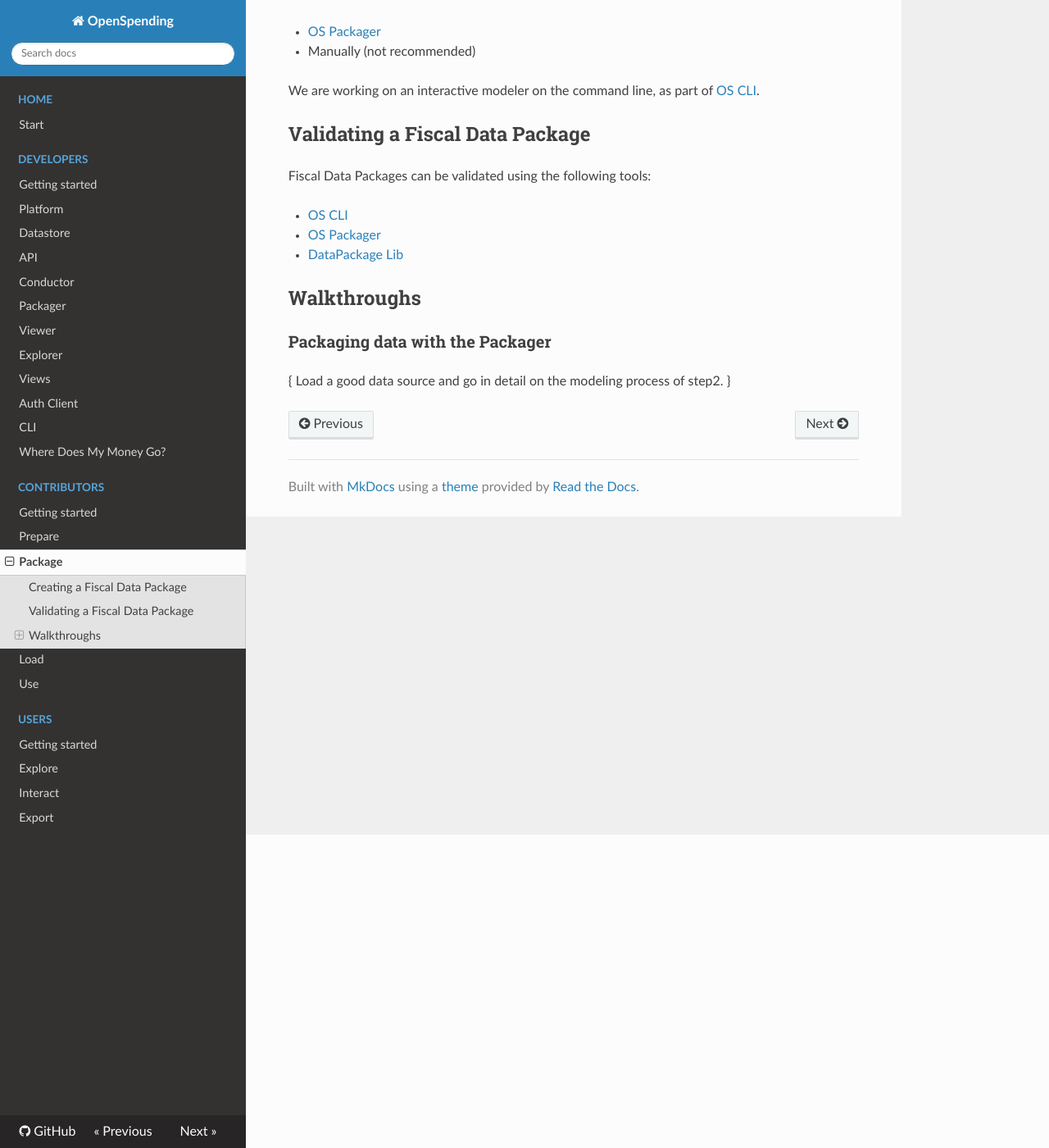
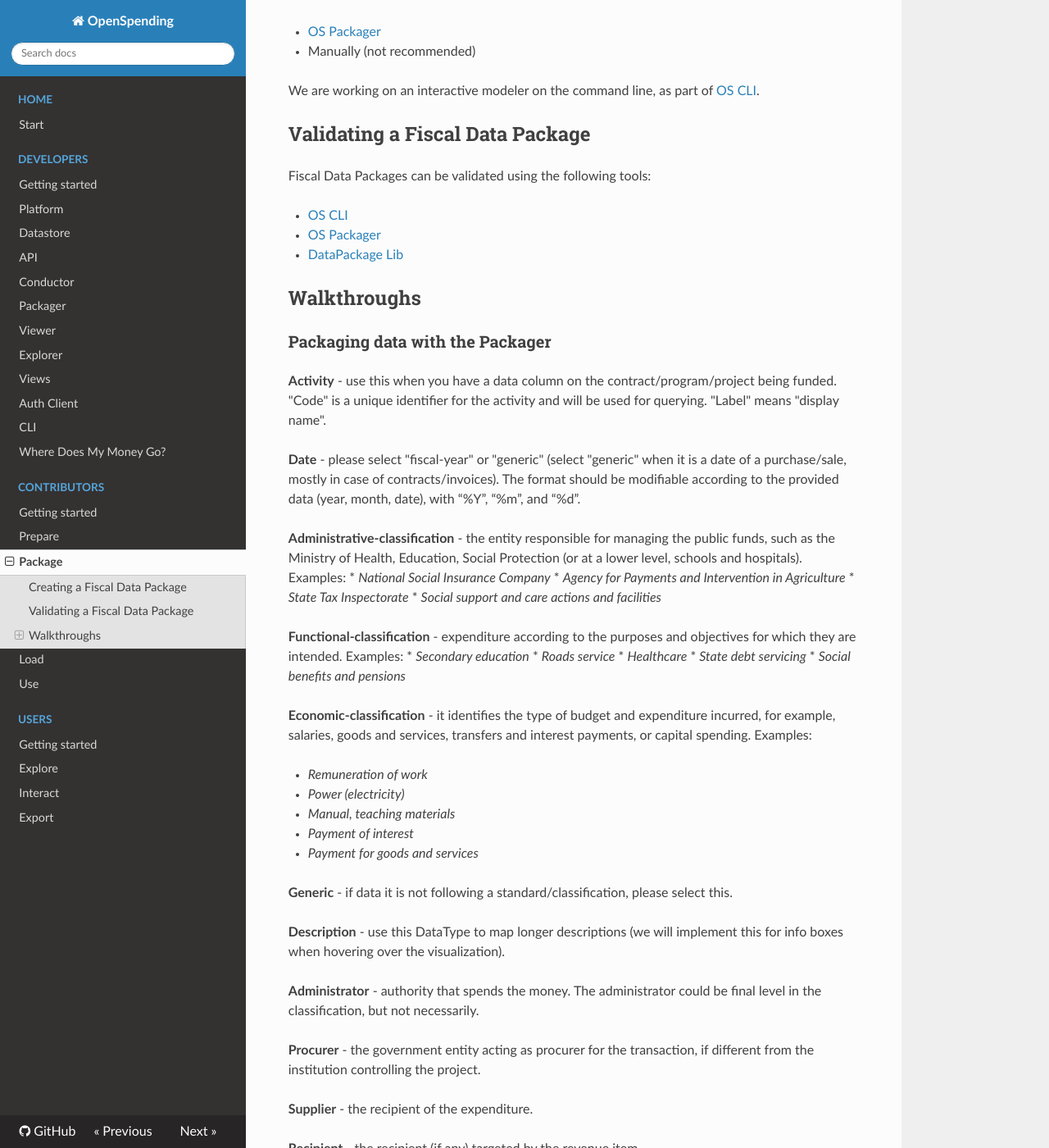
Before and after one commit to openspending/docs, an MkDocs documentation site: the page built from docs/contributors/package.md, in a window 1280 px wide and 1400 px high, scrolled down 382 px. Shown: the whole window at 82% size. Built offline with MkDocs 1.6.1, drawn with Linux system fonts in a browser that asks for light colours; nearby versions of some CDN libraries; old or Windows-style settings are respelled for this version of MkDocs; some of the changed text lies outside the part shown.

Commit message:
Update proposal

```diff
--- a/docs/contributors/package.md
+++ b/docs/contributors/package.md
@@ -23,8 +23,56 @@ Fiscal Data Packages can be validated using the following tools:
 
 ## Walkthroughs
 
+
 ### Packaging data with the Packager
 
-{
-Load a good data source and go in detail on the modeling process of step2.
-}
+**Activity** - use this when you have a data column on the contract/program/project being funded. "Code" is a unique identifier for the activity and will be used for querying. "Label" means "display name".
+
+**Date** - please select "fiscal-year" or "generic" (select "generic" when it is a date of a purchase/sale, mostly in case of contracts/invoices). The format should be modifiable according to the provided data (year, month, date), with “%Y”, “%m”, and “%d”.
+
+**Administrative-classification** - the entity responsible for managing the public funds, such as the Ministry of Health, Education, Social Protection (or at a lower level, schools and hospitals). Examples:
+* *National Social Insurance Company*
+* *Agency for Payments and Intervention in Agriculture*
+* *State Tax Inspectorate*
+* *Social support and care actions and facilities*
+
+**Functional-classification** - expenditure according to the purposes and objectives for which they are intended. Examples:
+* *Secondary education*
+* *Roads service*
+* *Healthcare*
+* *State debt servicing*
+* *Social benefits and pensions*
+
+**Economic-classification** - it identifies the type of budget and expenditure incurred, for example, salaries, goods and services, transfers and interest payments, or capital spending. Examples:
+
+* *Remuneration of work*
+* *Power (electricity)*
+* *Manual, teaching materials*
+* *Payment of interest*
+* *Payment for goods and services*
+
+**Generic** - if data it is not following a standard/classification, please select this.
+
+**Description** - use this DataType to map longer descriptions (we will implement this for info boxes when hovering over the visualization).
+
+**Administrator** - authority that spends the money. The administrator could be final level in the classification, but not necessarily.
+
+**Procurer** - the government entity acting as procurer for the transaction, if different from the institution controlling the project.
+
+**Supplier** - the recipient of the expenditure.
+
+**Recipient** - the recipient (if any) targeted by the revenue item.
+
+**Direction** - use this when you have a data column specifying revenues vs expenses.
+
+**Phase** - use this to specify the budget phase of a specific amount. (ex. planned/approved/executed/adjusted). Let us know if another phase would apply better for your case.
+
+**Geo-source** - use "code" for id of location, "codeList" for the geo codelist from which the geocode is drawn, and "title" for the name or title of the geographical region targeted by the budget item.
+
+**Budget-line-id** - this is simply the unique identifier for this budget line.
+
+**Invoice-id** - the invoice number given by the vendor or supplier.
+
+**Value** - mandatory to map a value. Use "Factor" if your data says 1.3mln instead of 1,300,000 (in this case factor will be "1,000,000”)
+*Example*:
+1.3bn will have a factor of 1bn (indicate 1,000,000,000 for a factor).
```
